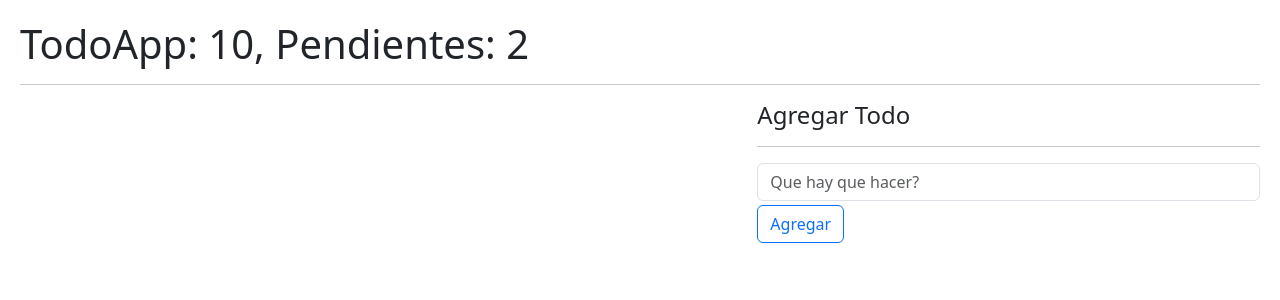
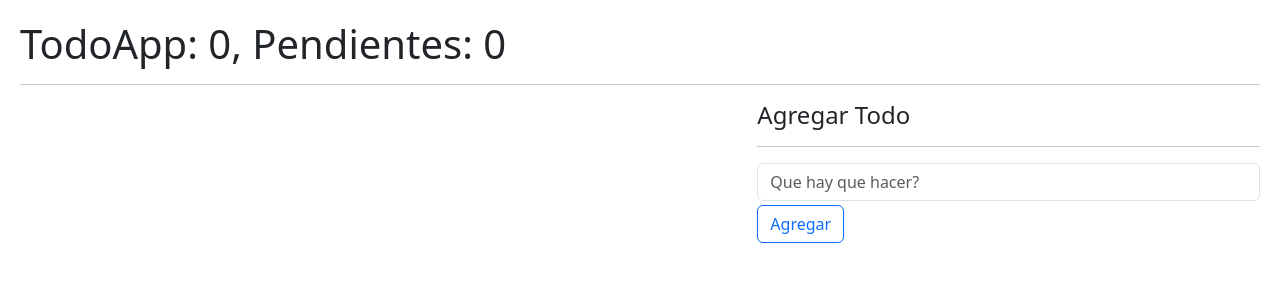
Before and after one commit to mbernallaura/Hook-App, a React (Vite) app: page / in a window 1280 px wide. Shown: the top 300 px of the page. Built offline with nearby package versions, Linux system fonts and the light colour scheme.

Commit message:
Arreglar el componente para que queda mas limpio y que la logica quede en un custom hook, ademas de agregar el numero de todos que hay y los pendientes de estos mismos

```diff
--- a/src/08-useReducer/TodoApp.jsx
+++ b/src/08-useReducer/TodoApp.jsx
@@ -1,59 +1,13 @@
-import { useEffect, useReducer } from "react"
-import { TodoAdd } from "./TodoAdd"
-import { TodoList } from "./TodoList"
-import { todoReducer } from "./todoReducer"
-
-const initialState =[
-    // {
-    //     id: new Date().getTime(),
-    //     description: 'Recolectar la piedra del alma',
-    //     done: false,
-    // },
-    // {
-    //     id: new Date().getTime() * 3,
-    //     description: 'Recolectar la piedra del tiempo',
-    //     done: false,
-    // }
-]
-
-const init = () =>{
-    return JSON.parse(localStorage.getItem('todos')) || [];
-}
+import { useTodos } from "../hooks/"
+import { TodoList, TodoAdd } from "./index"
 
 export const TodoApp = () => {
-    const [ todos, dispatch ] = useReducer(todoReducer, initialState, init )
-    useEffect(() => {
-        //!LocalStorage: Solo se puede grabar strings
-        localStorage.setItem('todos', JSON.stringify(todos));
-    }, [todos])
 
-
-    const handleNewTodo = (todo) =>{
-        const action = {
-            type: '[TODO] Add Todo',
-            payload: todo
-        }
-
-        dispatch(action);
-    }
-
-    const handleDeleteTodo = (id)=>{
-        dispatch({
-            type: '[TODO] Remove Todo',
-            payload: id
-        })
-    }
-
-    const handleToggleTodo = (id)=>{
-        dispatch({
-            type: '[TODO] Toggle Todo',
-            payload: id
-        })
-    }
+    const { todos, todosCount, todosPending,handleDeleteTodo, handleNewTodo, handleToggleTodo  } =useTodos();
 
     return (
         <>
-            <h1>TodoApp: 10,  <span>Pendientes: 2</span></h1>
+            <h1>TodoApp: { todosCount },  <span>Pendientes: { todosPending }</span></h1>
             <hr />
             <div className="row">
                 <div className="col-7">
--- /dev/null
+++ b/src/08-useReducer/index.js
@@ -0,0 +1,4 @@
+export * from './TodoAdd';
+export * from './TodoItem';
+export * from './TodoList';
+export * from './todoReducer';
--- a/src/hooks/index.js
+++ b/src/hooks/index.js
@@ -1,3 +1,4 @@
 export * from './useCounter';
 export * from './useFetch';
 export * from './useForm';
+export * from './useTodos';
--- /dev/null
+++ b/src/hooks/useTodos.js
@@ -0,0 +1,62 @@
+import { useEffect, useReducer } from "react";
+import { todoReducer } from "../08-useReducer/todoReducer"
+
+const initialState = [
+    // {
+    //     id: new Date().getTime(),
+    //     description: 'Recolectar la piedra del alma',
+    //     done: false,
+    // },
+    // {
+    //     id: new Date().getTime() * 3,
+    //     description: 'Recolectar la piedra del tiempo',
+    //     done: false,
+    // }
+];
+const init = () =>{
+    return JSON.parse(localStorage.getItem('todos')) || [];
+}
+
+export const useTodos = () => {
+
+    const [ todos, dispatch ] = useReducer(todoReducer, initialState , init );
+
+    useEffect(() => {
+        //!LocalStorage: Solo se puede grabar strings
+        localStorage.setItem('todos', JSON.stringify(todos));
+    }, [todos])
+
+
+    const handleNewTodo = (todo) =>{
+        const action = {
+            type: '[TODO] Add Todo',
+            payload: todo
+        }
+
+        dispatch(action);
+    }
+
+    const handleDeleteTodo = (id)=>{
+        dispatch({
+            type: '[TODO] Remove Todo',
+            payload: id
+        })
+    }
+
+    const handleToggleTodo = (id)=>{
+        dispatch({
+            type: '[TODO] Toggle Todo',
+            payload: id
+        })
+    }
+
+
+    return {
+        todos,
+        handleNewTodo,
+        handleDeleteTodo,
+        handleToggleTodo,
+        todosCount: todos.length,
+        todosPending: todos.filter(todo=> !todo.done).length,
+    }
+}
```
